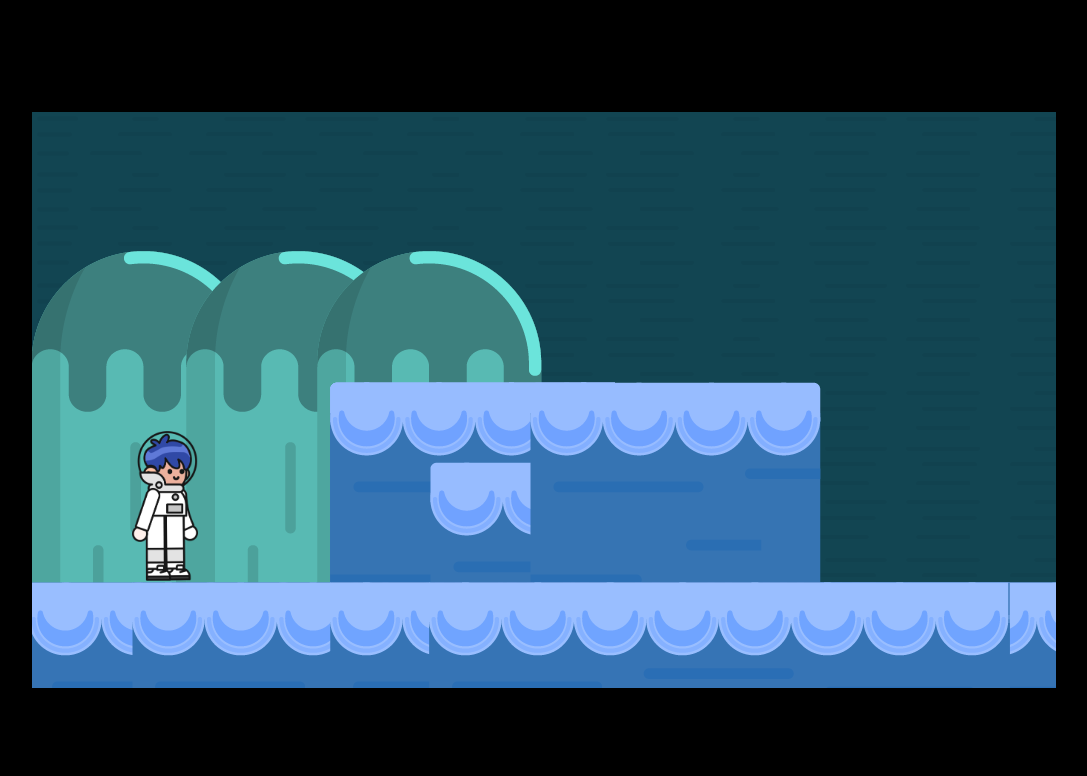
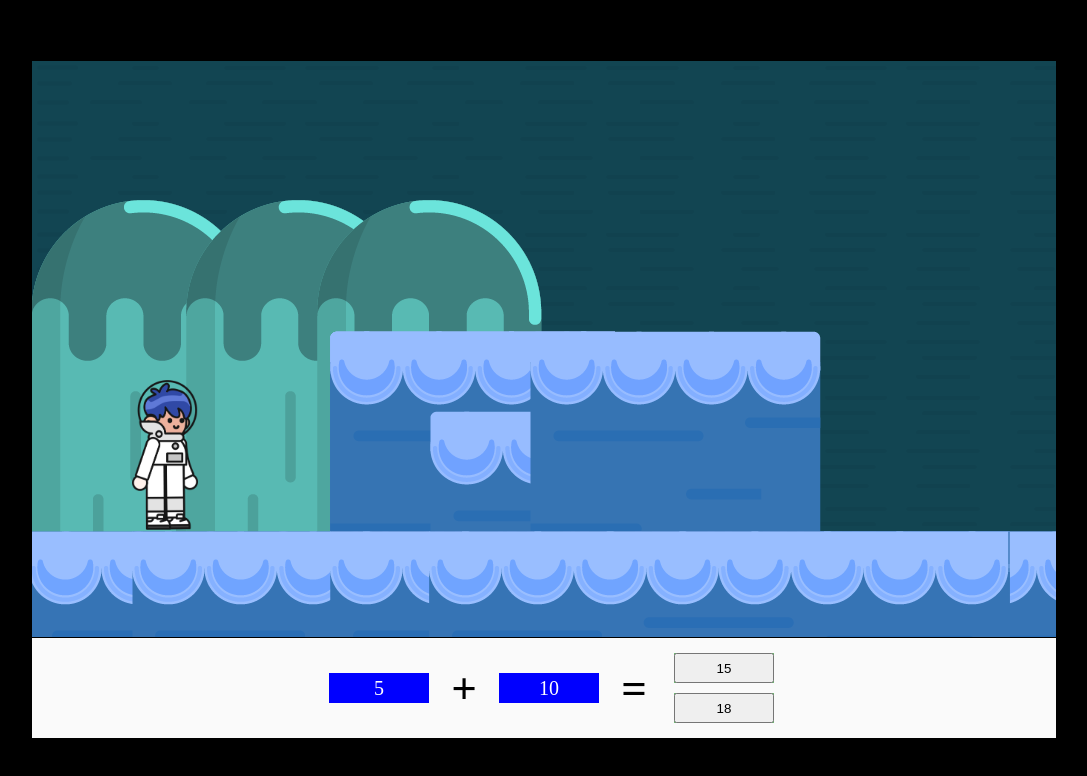
Before and after one commit to Ali810365/game-project, a website built with webpack: page src/index.html in a window 1280 px wide. Shown: the whole page, without its empty margins (96-1183 px from the left). Built offline with nearby package versions, Linux system fonts and the light colour scheme.

Commit message:
new feature

```diff
--- a/src/index.html
+++ b/src/index.html
@@ -1,20 +1,125 @@
 <!DOCTYPE html>
 <html lang="en">
+
 <head>
   <meta charset="UTF-8" />
   <title>Canvas Boilerplate | Chris Courses</title>
   <style>
     body {
       margin: 0;
-        background-color: black;
+      background-color: rgb(0, 0, 0);
       display: flex;
       align-items: center;
       justify-content: center;
       height: 100vh;
+      flex-direction: column;
     }
+
+    .test {
+      width: 1024px;
+      height: 100px;
+      border: 1px solid black;
+      background-color: rgb(250, 250, 250);
+      display: flex;
+      justify-content: center;
+      align-items: center;
+    }
+
+    .math-wrapper{
+      width: 50%;
+      display: flex;
+      justify-content: space-between;
+    }
+
+    .input-wrapper{
+      display: flex;
+      justify-content: center;
+      align-items: center;
+      width: 100%;
+    }
+
+    .input {
+      color: white;
+      font-size: 20px;
+      display: flex;
+      justify-content: center;
+      align-items: center;
+      width: 100px;
+      margin: 20px;
+      height: 30px;
+      background-color: blue;
+    }
+    .result {
+      color: white;
+      font-size: 20px;
+      display: flex;
+      justify-content: center;
+      align-items: center;
+      width: 100px;
+      margin: 5px;
+      height: 30px;
+      background-color: rgb(110, 190, 114);
+    }
+
+    .operator{
+      width: 30px;
+      height: 30px;
+      display: flex;
+      justify-content: center;
+      align-items: center;
+      color: black;
+      font-size: 45px;
+      font-weight: bolder;
+
+    }
+    .result-wrapper{
+      display: flex;
+      flex-direction: column;
+      margin-left: 20px;
+    }
+
+    .resultBtn{
+      width: 100%;
+      height: inherit;
+      cursor: pointer;
+    }
+
+
   </style>
 </head>
+
 <body>
   <canvas></canvas>
+
+  <div class="test">
+    <div class="math-wrapper">
+      <div class="input-wrapper">
+        <div class="input" id="inputOne">
+          5
+        </div>
+        <div class="operator">
+          +
+        </div>
+        <div class="input" id="inputTwo">
+          10
+        </div>
+
+        <div class="operator">
+          =
+        </div>
+
+        <div class="result-wrapper">
+        <div class="result">
+            <button id="resultOne" class="resultBtn">15</button>
+        </div>
+        <div class="result" id="resultTwo">
+            <button id="resultOne" class="resultBtn">18</button>
+        </div>
+      </div>
+      </div>
+
+    </div>
+  </div>
 </body>
+
 </html>
--- a/src/js/canvas.js
+++ b/src/js/canvas.js
@@ -295,42 +295,6 @@ function init() {
 
 }
 
-function mathPopUps(){
-
-    platformImage = createImage(platform)
-
-
-    sexyPlatforms = [
-        new Platform({
-            x: platformImage.width,
-            y: 250,
-            image: createImage(platformSmallTall)
-        })
-    ]
-
-    console.log(sexyPlatforms[0])
-        let distance = platformImage.width;
-        function animate() {
-            requestAnimationFrame(animate)
-            if (scrollOffset == platformImage.width - 200) {
-                prompt('hello')
-
-            }
-        }
-
-        animate()
-
-
-
-
-
-
-
-
-        scrollOffset = 0
-
-}
-
 
 
 
@@ -451,7 +415,7 @@ function animate() {
     //lose condition
     if (player.position.y > canvas.height) {
         init()
-        mathPopUps()
+
 
 
 
@@ -510,3 +474,16 @@ addEventListener('keyup', ({ keyCode }) => {
             break
     }
 })
+
+//bookmark
+let resultButtons = document.querySelectorAll('.resultBtn');
+let inputOne = document.querySelector('#inputOne');
+let inputTwo = document.querySelector('#inputTwo');
+
+resultButtons.forEach((button) => {
+    button.addEventListener('click', () => {
+        if(parseInt(inputOne.innerHTML) + parseInt(inputTwo.innerHTML) !== parseInt(button.innerHTML)){
+            init()
+        }
+    })
+})
```
Also changed, not shown: dist/index.html, dist/js/canvas.bundle.js, 1 other file. Lines whose indentation alone changed are shown as unchanged.
